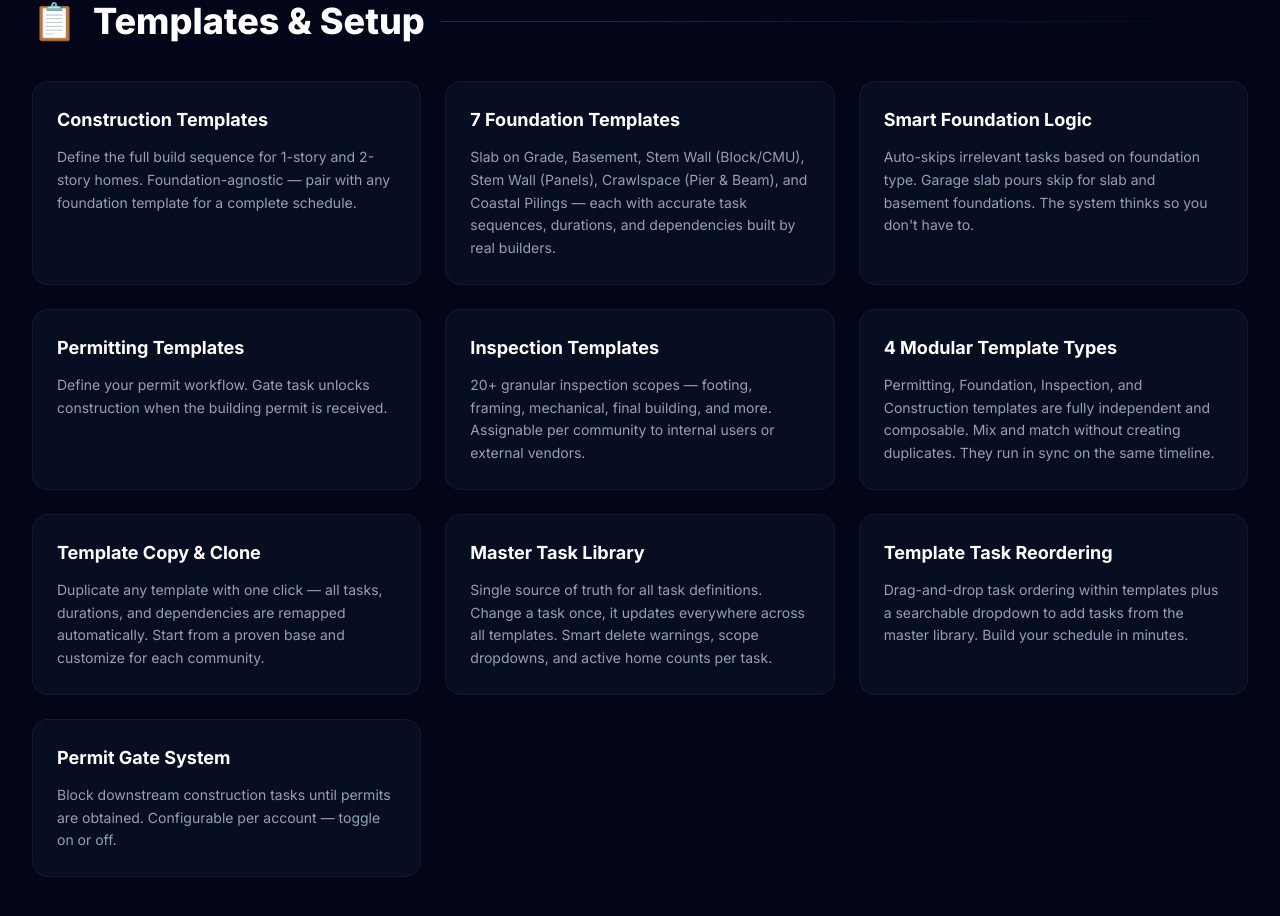
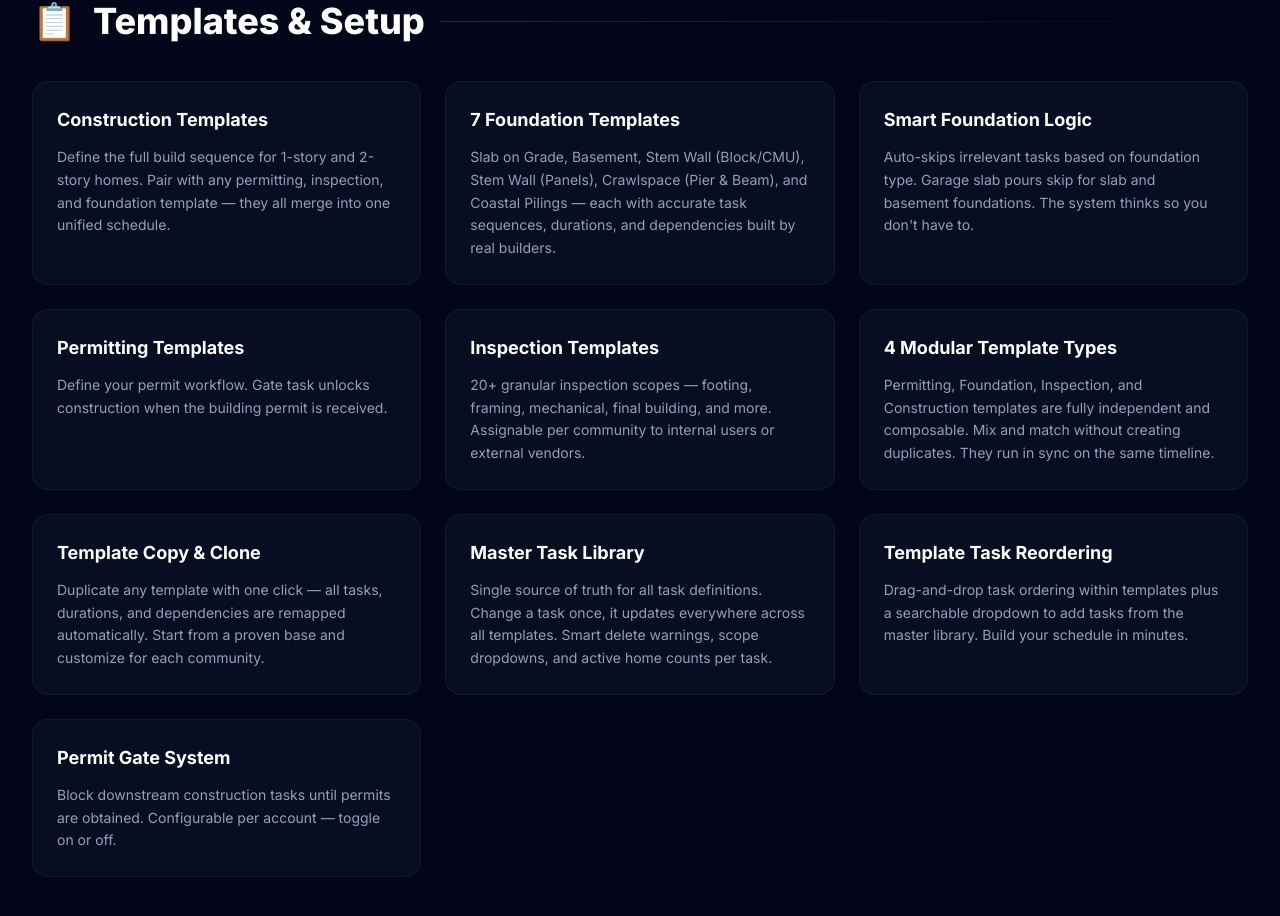
Before and after one commit to Scootermcgavin121/cornerstone-marketing, a Next.js app: page /features in a window 1280 px wide. Shown: the part 1499-2415 px from the top of the page. Built offline with nearby package versions, Linux system fonts and the light colour scheme.

Commit message:
fix: construction templates — mention all 4 template types merging

```diff
--- a/app/components/FeaturesDetail.tsx
+++ b/app/components/FeaturesDetail.tsx
@@ -69,7 +69,7 @@ const sections = [
     features: [
       {
         name: "Construction Templates",
-        desc: "Define the full build sequence for 1-story and 2-story homes. Foundation-agnostic — pair with any foundation template for a complete schedule.",
+        desc: "Define the full build sequence for 1-story and 2-story homes. Pair with any permitting, inspection, and foundation template — they all merge into one unified schedule.",
       },
       {
         name: "7 Foundation Templates",
```
